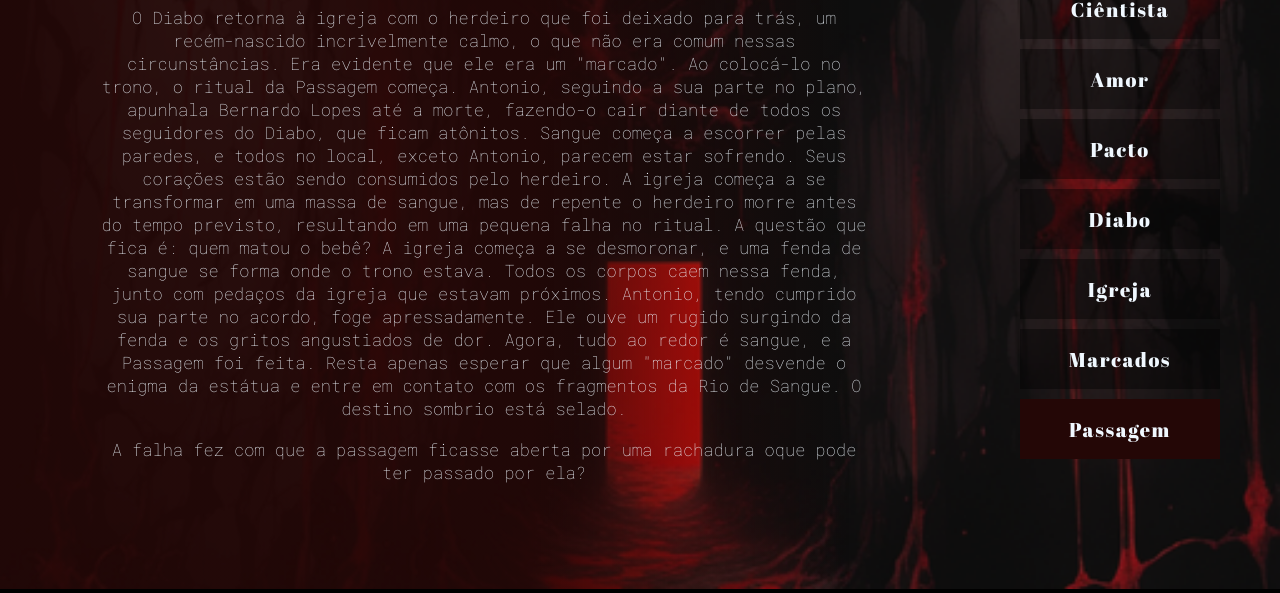
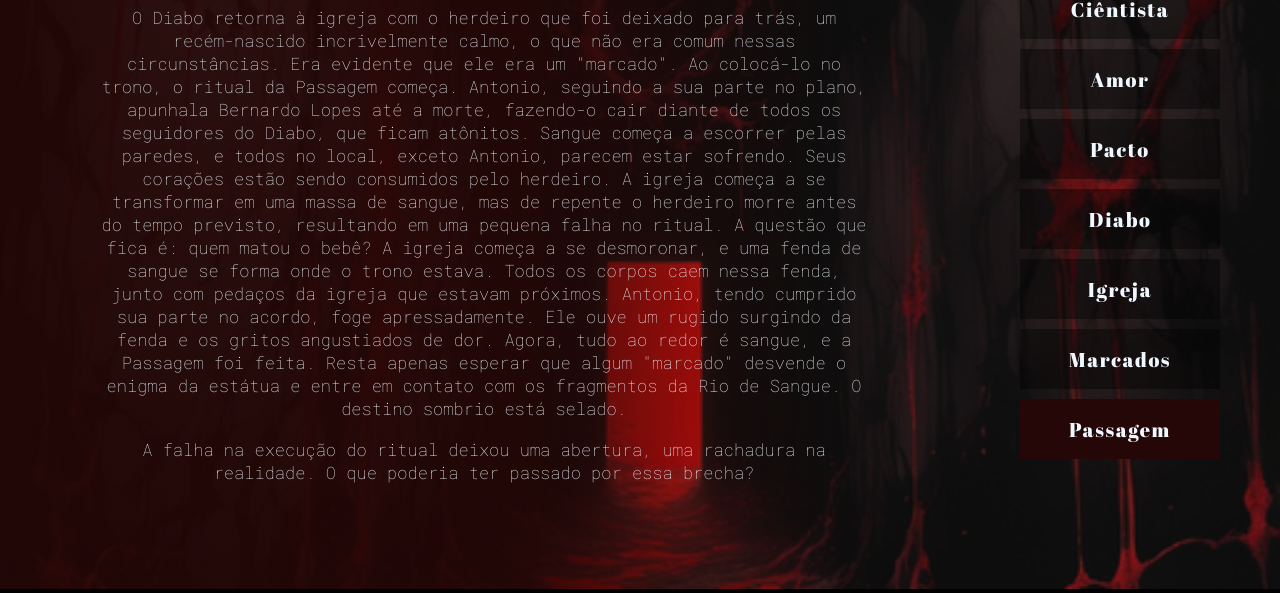
Before and after one commit to peidas/Projeto-Passagem, a plain HTML site: page index.html in a window 1280 px wide. Both pictures are taken after a click on the button "Passagem". Shown: the part 211-804 px from the top of the page. Drawn offline with Linux system fonts and the light colour scheme.

Commit message:
Add files via upload

```diff
--- a/index.html
+++ b/index.html
@@ -120,7 +120,7 @@
 
                     A igreja começa a se desmoronar, e uma fenda de sangue se forma onde o trono estava. Todos os corpos caem nessa fenda, junto com pedaços da igreja que estavam próximos. Antonio, tendo cumprido sua parte no acordo, foge apressadamente. Ele ouve um rugido surgindo da fenda e os gritos angustiados de dor. Agora, tudo ao redor é sangue, e a Passagem foi feita. Resta apenas esperar que algum "marcado" desvende o enigma da estátua e entre em contato com os fragmentos da Rio de Sangue. O destino sombrio está selado.</p>
                     <br/>
-                    <p class="descricao"> A falha fez com que a passagem ficasse aberta por uma rachadura oque pode ter passado por ela?</p>
+                    <p class="descricao"> A falha na execução do ritual deixou uma abertura, uma rachadura na realidade. O que poderia ter passado por essa brecha?</p>
             </div>
         </div>
 
```
